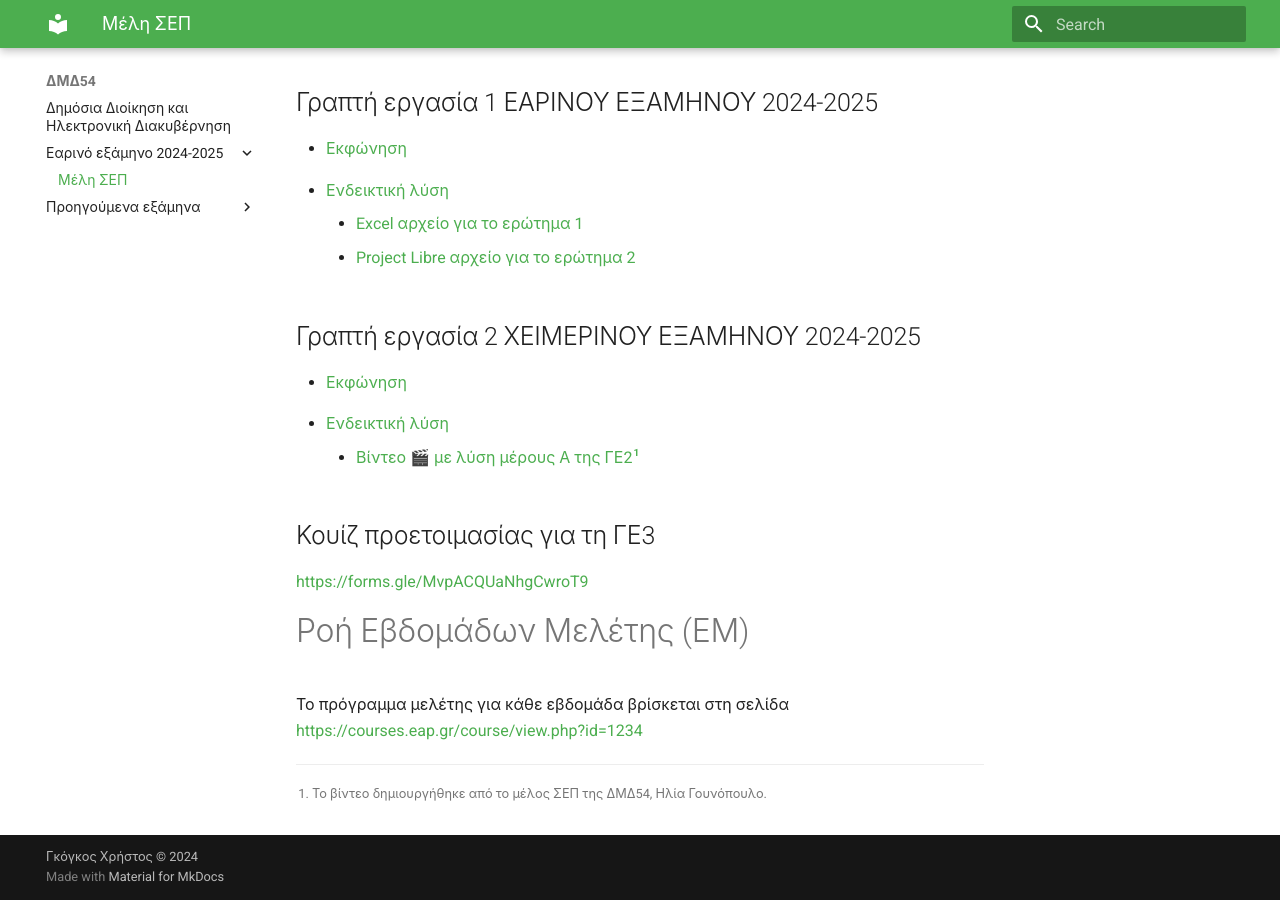
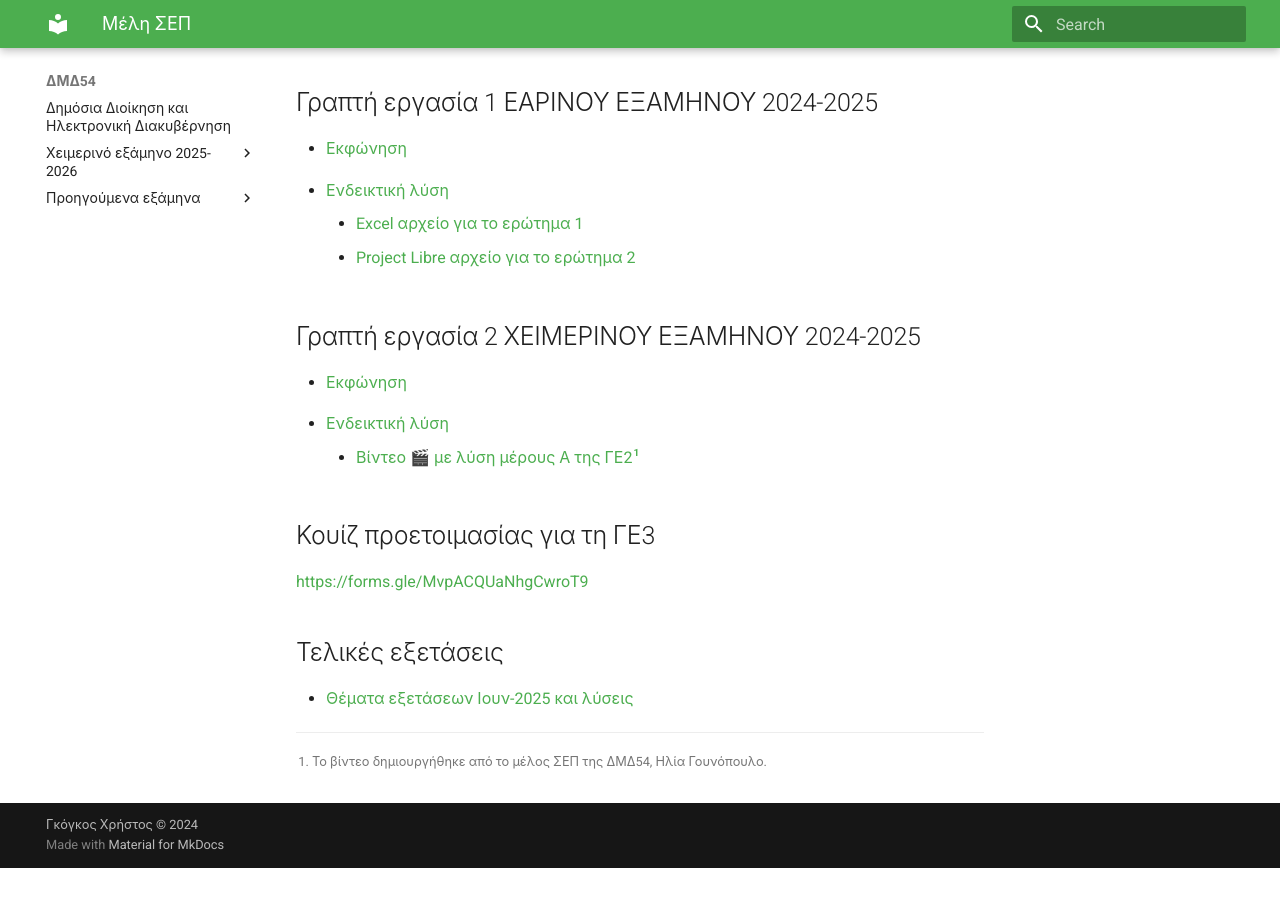
Before and after one commit to chgogos/DMD54, an MkDocs documentation site: the page built from docs/2024-2025-spring-semester.md, in a window 1280 px wide and 900 px high, scrolled down 568 px. Built offline with MkDocs 1.6.1 and Material for MkDocs 9.7.7, drawn with Linux system fonts in a browser that asks for light colours; after the commit the page ends 1436 px from its top, so only the background shows below that.

Commit message:
fall semester 2025-2026

```diff
--- a/docs/2024-2025-spring-semester.md
+++ b/docs/2024-2025-spring-semester.md
@@ -31,8 +31,10 @@
 
 <https://forms.gle/MvpACQUaNhgCwroT9>
 
-# Ροή Εβδομάδων Μελέτης (ΕΜ)
-
-Το πρόγραμμα μελέτης για κάθε εβδομάδα βρίσκεται στη σελίδα <https://courses.eap.gr/course/view.php?id=1234>
 
 [^1]: Το βίντεο δημιουργήθηκε από το μέλος ΣΕΠ της ΔΜΔ54, Ηλία Γουνόπουλο.
+
+
+## Τελικές εξετάσεις
+
+* [Θέματα εξετάσεων Ιουν-2025 και λύσεις](./resources/4/DMD54_EXAMS_20250628+SOLUTIONS.pdf)
```
Also changed, not shown: docs/2025-2026-fall-semester.md (added, +47 -0 lines), docs/past_semesters.md (+1 -0 lines), docs/.pages, 2 other files.
